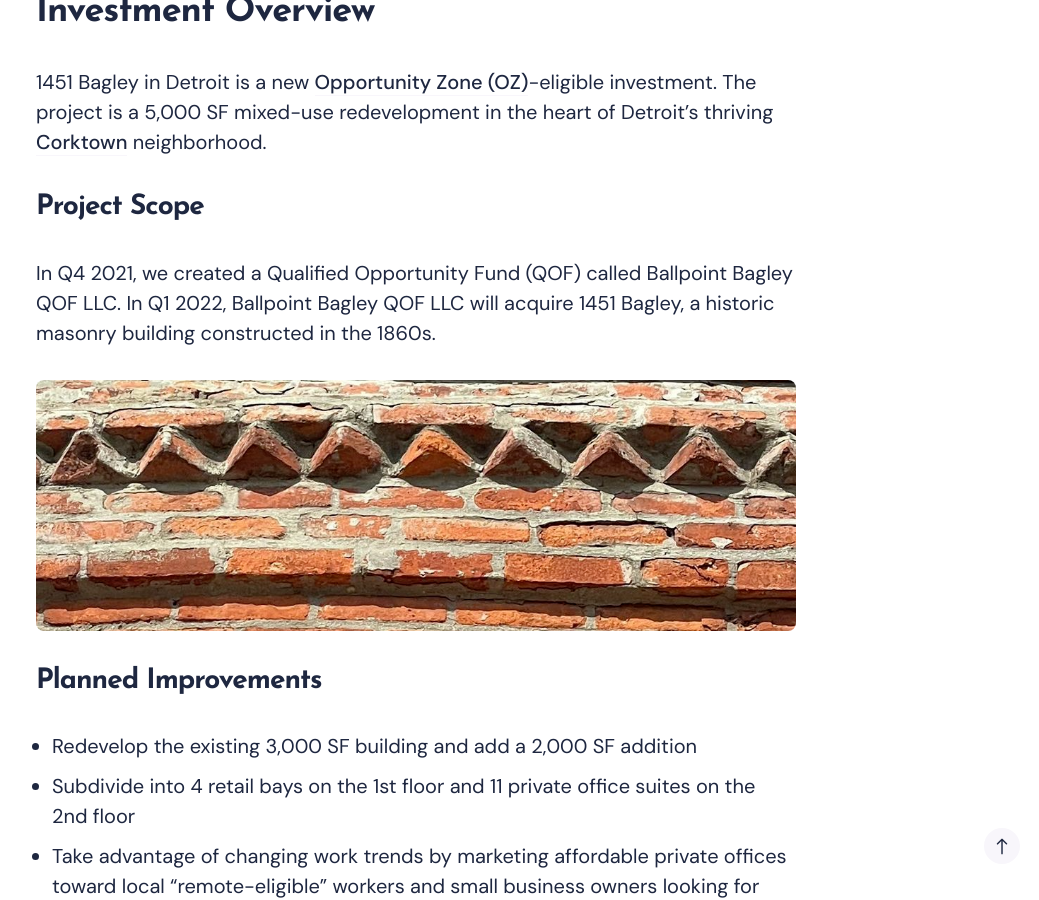
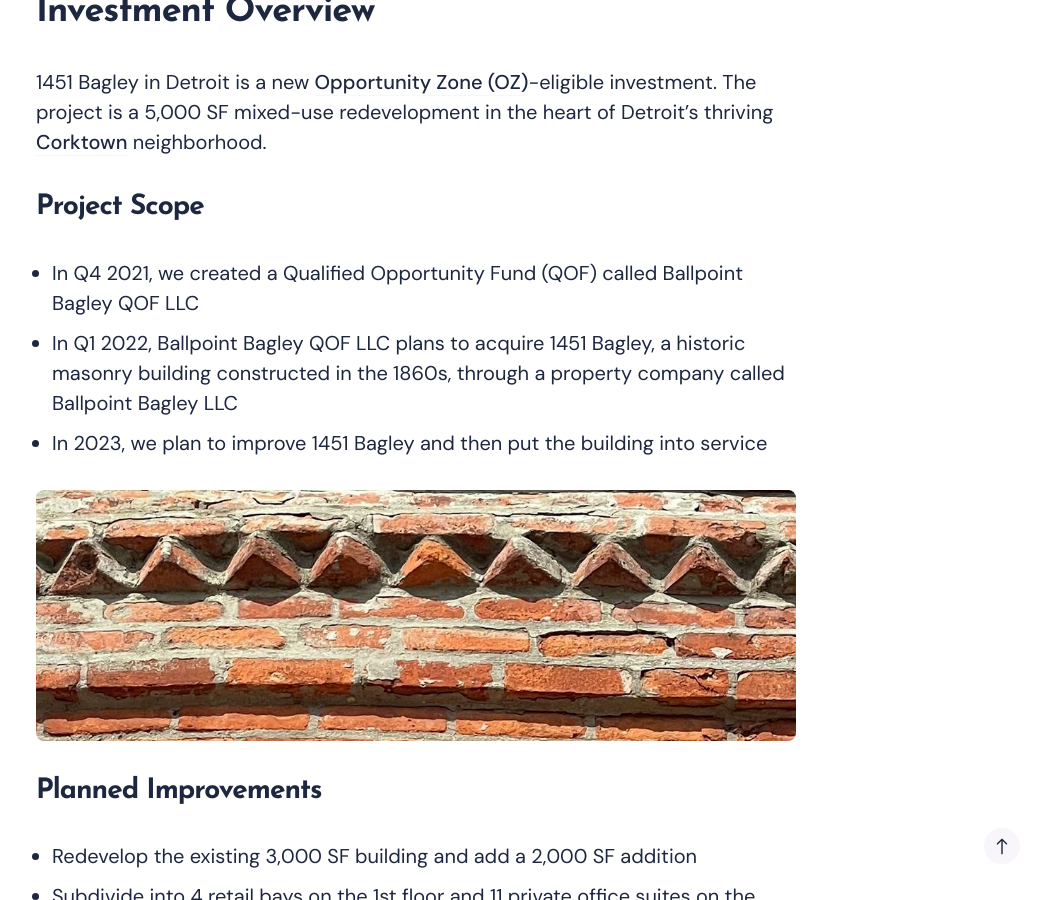
Before and after one commit to balletrealestate/balletrealestate.github.io, a Jekyll site: the page built from _posts/2022-01-07-1451-bagley.markdown, in a window 1280 px wide and 900 px high, scrolled down 2137 px. Shown: the whole window, without its empty margins (224-1263 px from the left). Built offline with Jekyll 4.4.1, drawn with Linux system fonts in a browser that asks for light colours; nearby versions of some CDN libraries.

Commit message:
language tweaks

```diff
--- a/_posts/2022-01-07-1451-bagley.markdown
+++ b/_posts/2022-01-07-1451-bagley.markdown
@@ -23,7 +23,9 @@ This investment is illiquid and only those persons who are able and willing to r
 1451 Bagley in Detroit is a new [Opportunity Zone (OZ)](https://www.irs.gov/credits-deductions/businesses/opportunity-zones)-eligible investment. The project is a 5,000 SF mixed-use redevelopment in the heart of Detroit's thriving [Corktown](https://en.wikipedia.org/wiki/Corktown,_Detroit) neighborhood.
 
 ## Project Scope
-In Q4 2021, we created a Qualified Opportunity Fund (QOF) called Ballpoint Bagley QOF LLC. In Q1 2022, Ballpoint Bagley QOF LLC will acquire 1451 Bagley, a historic masonry building constructed in the 1860s.
+* In Q4 2021, we created a Qualified Opportunity Fund (QOF) called Ballpoint Bagley QOF LLC
+* In Q1 2022, Ballpoint Bagley QOF LLC plans to acquire 1451 Bagley, a historic masonry building constructed in the 1860s, through a property company called Ballpoint Bagley LLC
+* In 2023, we plan to improve 1451 Bagley and then put the building into service
 
 ![1451 Bagley 6](/images/1451-bagley-6.png "1451 Bagley 6")
 
```
